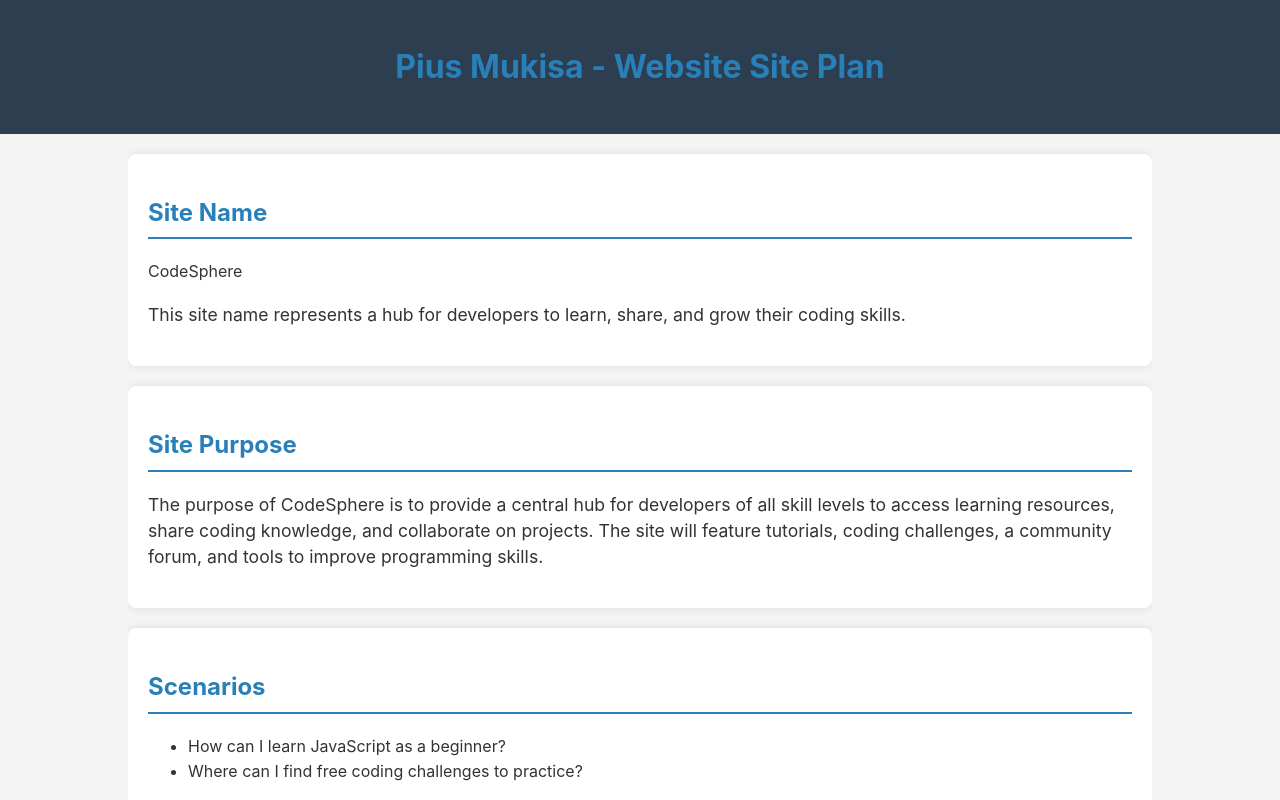
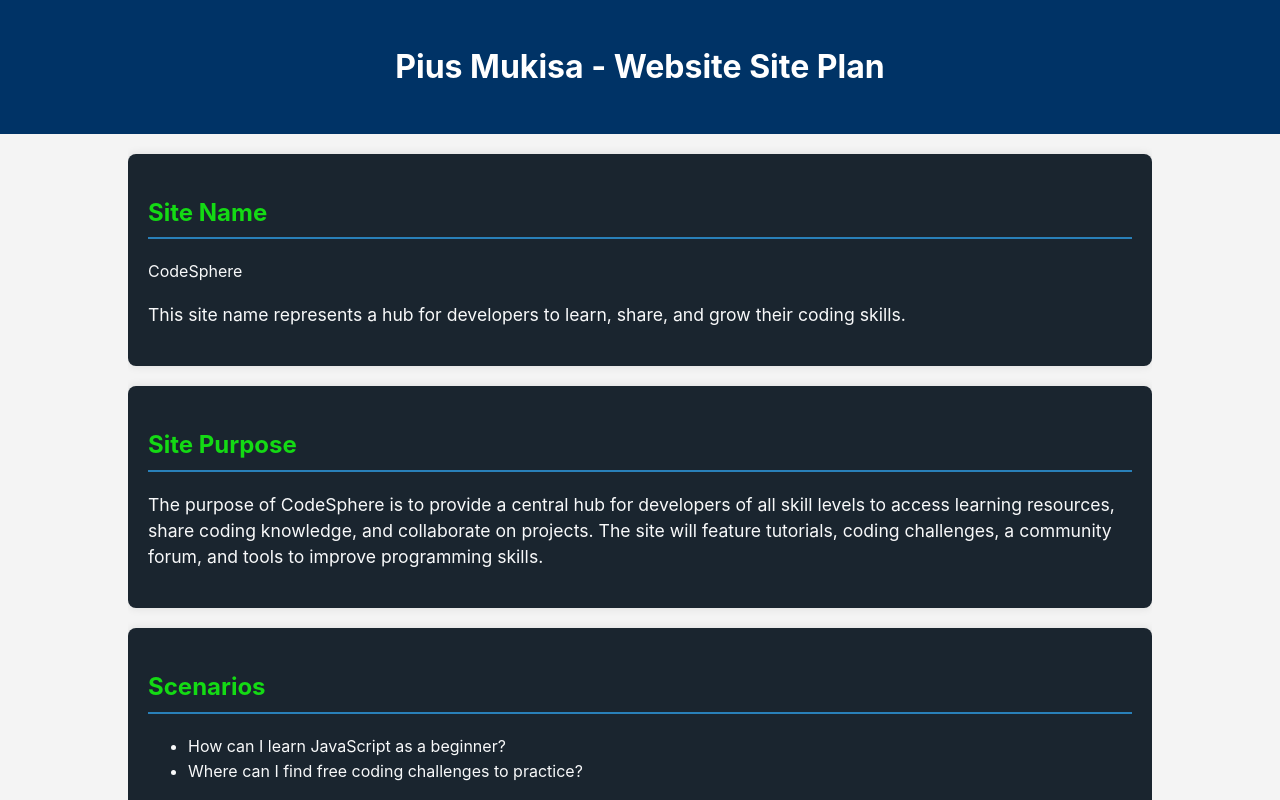
Before and after one commit to PiusMukisa/wdd131, a plain HTML site: page project/siteplan.html in a window 1280 px wide. Shown: the top 800 px of the page. Drawn offline with Linux system fonts and the light colour scheme; a web font is replaced by a local one.

Commit message:
niknnibib

```diff
--- a/project/styles/siteplan.css
+++ b/project/styles/siteplan.css
@@ -2,7 +2,7 @@
 body {
     font-family: 'Inter', sans-serif;
     background-color: #f4f4f4;
-    color: #333;
+    color: #f8f9fa;
     margin: 0;
     padding: 0;
     line-height: 1.6;
@@ -16,23 +16,26 @@ body {
 
 /* Header Styling */
 header {
-    background: #2c3e50;
+    background: #003366;
     color: #fff;
     padding: 20px;
     text-align: center;
 }
 
-h1, h2, h3 {
-    color: #2980b9;
+h2, h3 {
+    color: #14da14;
 }
 
 /* Section Styling */
 section {
-    background: #fff;
+    background: #1a252f;
     padding: 20px;
     margin: 20px 0;
     border-radius: 8px;
     box-shadow: 0 0 10px rgba(0, 0, 0, 0.1);
+}
+section p{
+    color: #f8f9fa;
 }
 
 /* Typography */
@@ -63,7 +66,7 @@ p {
 
 /* Footer Styling */
 footer {
-    background: #2c3e50;
+    background: #003366;
     color: #fff;
     text-align: center;
     padding: 10px;
```
Also changed, not shown: project/siteplan.html (+1 -0 lines).
